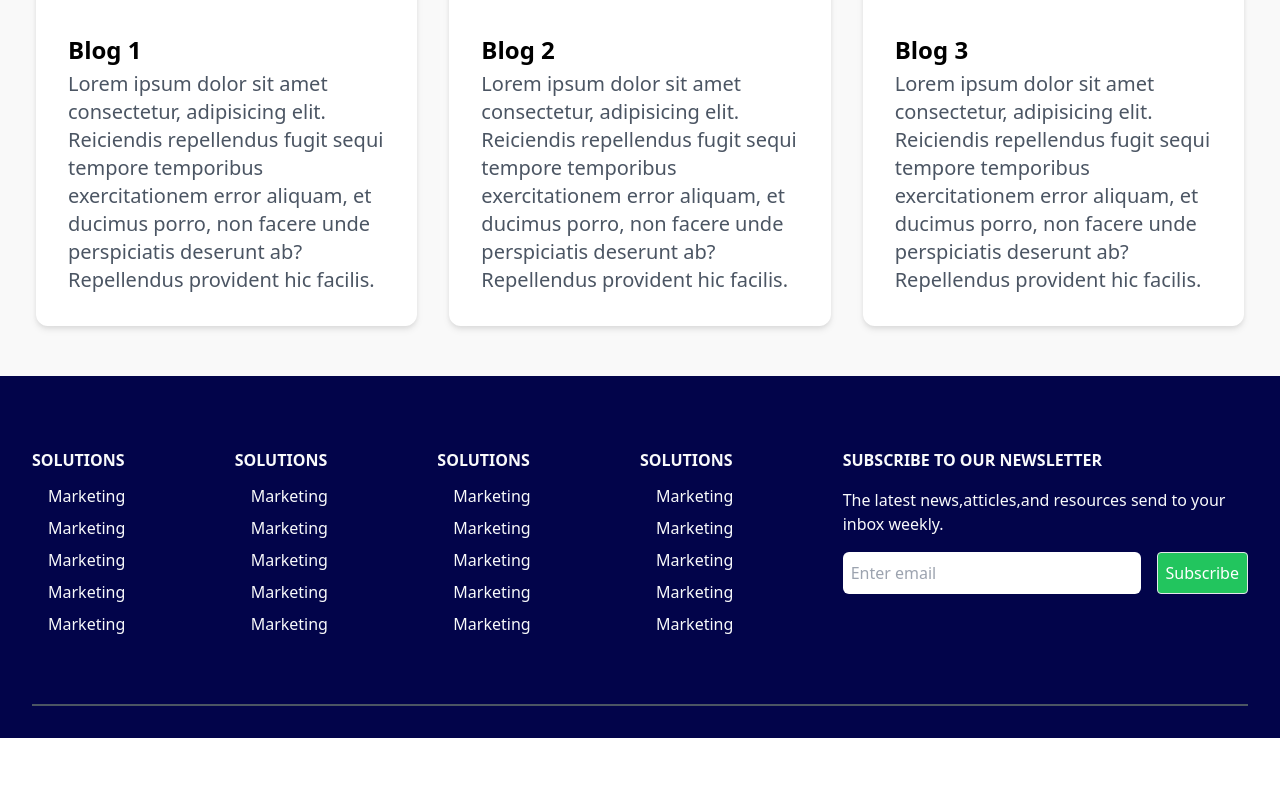
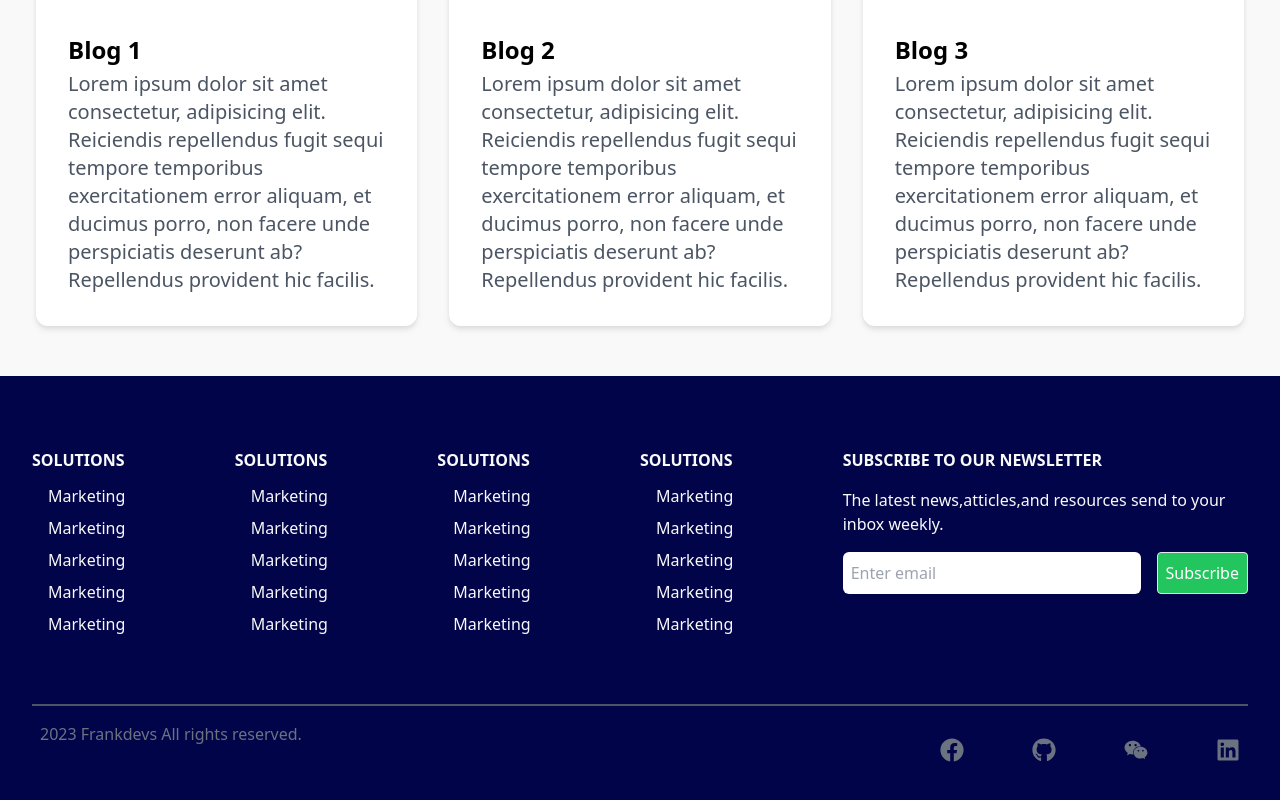
Before and after one commit to cnfrank/react-cms-tailwind, a React (Vite) app: page / in a window 1280 px wide. Shown: the part 356-1156 px from the top of the page. Before the commit the page ends 1094 px from the top, so only its background shows below. Built offline with nearby package versions, Linux system fonts and the light colour scheme.

Commit message:
footer icons added

```diff
--- a/package.json
+++ b/package.json
@@ -10,7 +10,8 @@
   },
   "dependencies": {
     "react": "^18.2.0",
-    "react-dom": "^18.2.0"
+    "react-dom": "^18.2.0",
+    "react-icons": "^4.7.1"
   },
   "devDependencies": {
     "@types/react": "^18.0.26",
--- a/src/components/Blogs.jsx
+++ b/src/components/Blogs.jsx
@@ -3,7 +3,7 @@
  * @Email: cnfrank527@gmail.com
  * @Date: 2023-01-30 17:53:25
  * @LastEditors: Frank Zhou
- * @LastEditTime: 2023-01-30 21:47:10
+ * @LastEditTime: 2023-01-31 16:12:51
  * @Description: file content
  * @FilePath: /react-cms-tailwind/src/components/Blogs.jsx
  */
@@ -38,7 +38,7 @@ function Blogs() {
       <div className="max-w-[1240px] mx-auto">
         <div className="grid lg:grid-cols-3 md:grid-cols-2 gap-8 px-4 text-black">
           {blogs.map((blog) => (
-            <div className="bg-white rounded-xl overflow-hidden drop-shadow-md">
+            <div className="bg-white rounded-xl overflow-hidden drop-shadow-md" key={blog.id}>
               <img
                 src={
                   'https://img.freepik.com/premium-vector/react-js-logo-design-collection_610324-4.jpg?w=2000'
--- a/src/components/Footer.jsx
+++ b/src/components/Footer.jsx
@@ -3,11 +3,13 @@
  * @Email: cnfrank527@gmail.com
  * @Date: 2023-01-30 22:00:35
  * @LastEditors: Frank Zhou
- * @LastEditTime: 2023-01-31 00:08:48
+ * @LastEditTime: 2023-01-31 16:14:30
  * @Description: file content
  * @FilePath: /react-cms-tailwind/src/components/Footer.jsx
  */
+
 import React from 'react'
+import { FaFacebook, FaGithub,FaWeixin,FaLinkedin } from 'react-icons/fa'
 
 const Footer = () => {
   return (
@@ -66,10 +68,17 @@ const Footer = () => {
               className="w-full p-2 mr-4 rounded-md mb-2"
               placeholder="Enter email"
             />
-            <button className="p-2  mb-2  bg-green-500">
-              Subscribe
-            </button>
+            <button className="p-2  mb-2  bg-green-500">Subscribe</button>
           </form>
+        </div>
+      </div>
+      <div className="flex flex-col max-w-[1240px] px-2 py-4 m-auto justify-between sm:flex-row text-center text-gray-500">
+        <p>2023 Frankdevs All rights reserved.</p>
+        <div className="flex justify-between sm:w-[300px] pt-4 text-2">
+          <FaFacebook className='h-6 w-6'/>
+          <FaGithub className='h-6 w-6'/>
+          <FaWeixin className='h-6 w-6'/>
+          <FaLinkedin className='h-6 w-6'/>
         </div>
       </div>
     </div>
```
Also changed, not shown: 1 other file (tests, documents, lock files or other folders).
